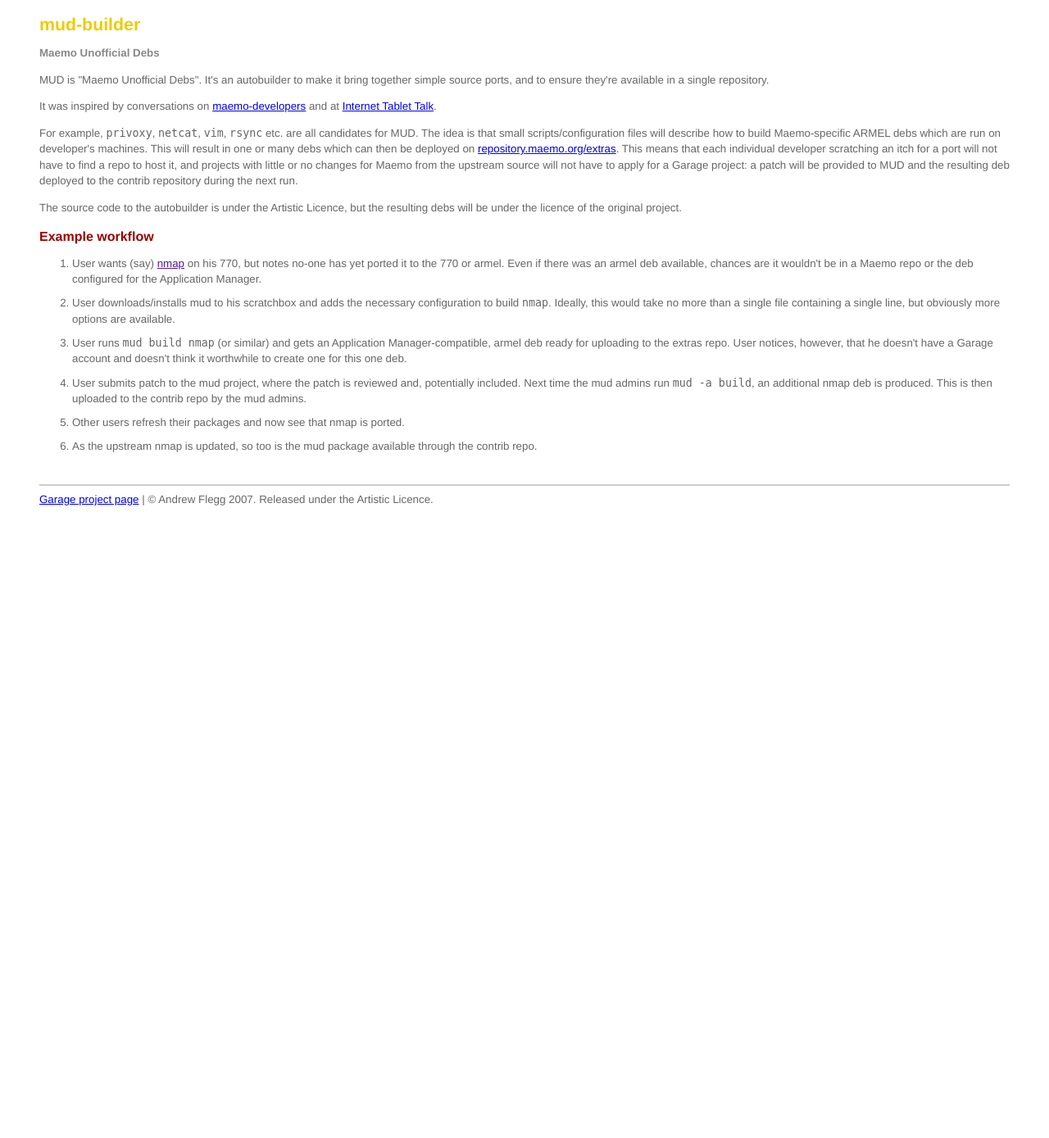
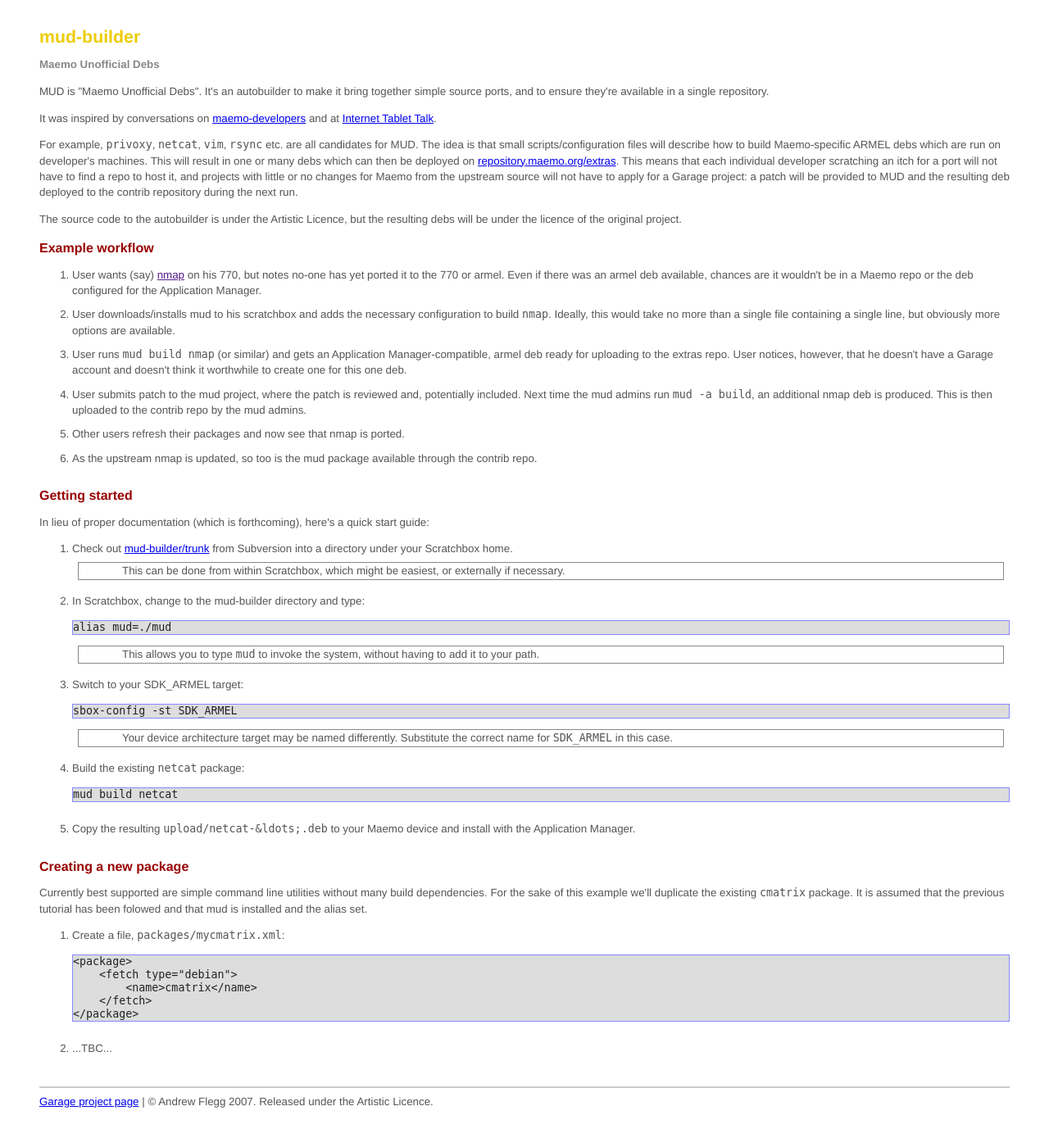
Before and after one commit to GrahamCobb/maemo-mud-builder, a PHP site: page / in a window 1280 px wide. Shown: the whole page at 82% size. Before the commit the page ends 617 px from the top, so only its background shows below. Run offline with PHP 8.4, Linux system fonts and the light colour scheme.

Commit message:
Add some basic getting started instructions

```diff
--- a/www/index.html
+++ b/www/index.html
@@ -1,3 +1,5 @@
+<!DOCTYPE html PUBLIC "-//W3C//DTD XHTML 1.0 Strict//EN" "http://www.w3.org/TR/x
+html1/DTD/xhtml1-strict.dtd">
 <html>
 <head>
   <title>mud-builder</title>
@@ -57,6 +59,55 @@ resulting debs will be under the licence of the original project.</p>
    available through the contrib repo.</li>
 </ol>
 
+<h2 name="gettingstarted">Getting started</h2>
+<p>In lieu of proper documentation (which is forthcoming), here's a quick start guide:</p>
+
+<ol>
+<li>Check out <a
+href="https://garage.maemo.org/scm/?group_id=63">mud-builder/trunk</a> from
+Subversion into a directory under your Scratchbox home. <span class="note">This
+can be done from within Scratchbox, which might be easiest, or externally if
+necessary.</span></li>
+
+<li>In Scratchbox, change to the mud-builder directory and type:
+
+<pre><code>alias mud=./mud</code></pre>
+
+<span class="note">This allows you to type <code>mud</code> to invoke the system, without having to add it to your path.</span></li>
+
+<li>Switch to your SDK_ARMEL target:
+
+<pre><code>sbox-config -st SDK_ARMEL</code></pre>
+
+<span class="note">Your device architecture target may be named differently. Substitute the correct name for <code>SDK_ARMEL</code> in this case.</span></li>
+
+<li>Build the existing <code>netcat</code> package:
+
+<pre><code>mud build netcat</code></pre></li>
+
+<li>Copy the resulting <code>upload/netcat-&ldots;.deb</code> to your Maemo
+device and install with the Application Manager.</li>
+</ol>
+
+<h2 name="creating">Creating a new package</h2>
+<p>Currently best supported are simple command line utilities without many
+build dependencies. For the sake of this example we'll duplicate the existing
+<code>cmatrix</code> package. It is assumed that the previous tutorial has been folowed and that mud is installed and the alias set.</p>
+
+<ol>
+<li>Create a file, <code>packages/mycmatrix.xml</code>:
+
+<pre><code>&lt;package&gt;
+    &lt;fetch type=&quot;debian&quot;&gt;
+        &lt;name&gt;cmatrix&lt;/name&gt;
+    &lt;/fetch&gt;
+&lt;/package&gt;</code></pre>
+</li>
+
+<li>...TBC...</li>
+</ol>
+
+
 <p class="meta">
 <a href="https://garage.maemo.org/projects/mud-builder/">Garage project page</a>
  | &copy; Andrew Flegg 2007. Released under the Artistic Licence.
--- a/www/style.css
+++ b/www/style.css
@@ -2,7 +2,7 @@ body {
     font-family: Helvetica, Arial, sans-serif;
     font-size: 10pt;
     padding: 1em 3em 1em 3em;
-    color: #666;
+    color: #555;
     line-height: 1.45em;
 }
 
@@ -29,12 +29,22 @@ li {
     padding-bottom: 0.75em;
 }
 
+li span.note {
+    display:   block;
+    padding-left: 4em;
+    margin:       0.5em;
+    border:       1px solid #888;
+}
+
+pre {
+    border:       1px solid #88f;
+    line-height:  1.2em;
+    background:   #ddd;
+    color:        #222;
+}
+
 .meta {
     margin-top: 2em;
     border-top: 2px solid #ccc;
     padding-top: 0.5em;
 }
-
-
-
-=
```
